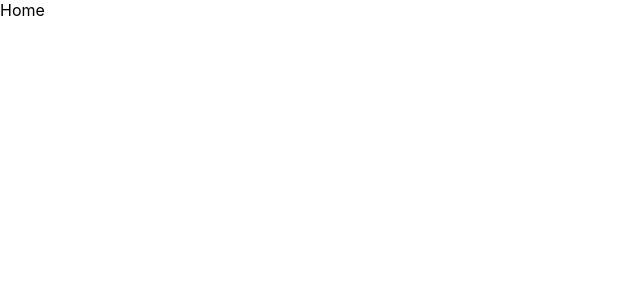
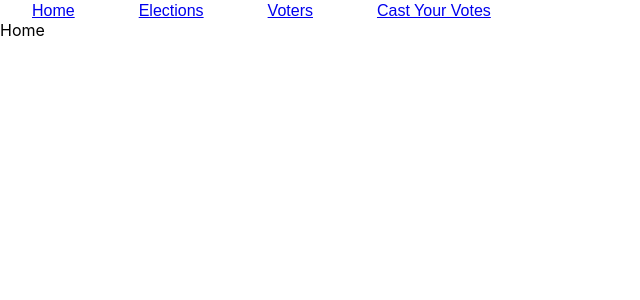
Before and after one commit to anunayamar/react-project-js, a React (Create React App) app: page / in a window 1280 px wide. Shown: the top 300 px of the page, without its empty margins (0-640 px from the left). Built offline with nearby package versions, Linux system fonts and the light colour scheme.

Commit message:
add nav bar

```diff
--- a/src/App.js
+++ b/src/App.js
@@ -1,12 +1,14 @@
 import { Route, Routes } from "react-router-dom";
 import ElectionContainer from "./components/ElectionContainer";
 import Home from "./components/Home";
+import NavBar from "./components/NavBar";
 import VoterContainer from "./components/VoterContainer";
 import VotingContainer from "./components/VotingContainer";
 
 function App() {
   return (
     <div className="App">
+      <NavBar />
       <Routes>
         <Route path="/elections" element={<ElectionContainer />} />
         <Route path="/voters" element={<VoterContainer />} />
--- /dev/null
+++ b/src/components/NavBar.js
@@ -0,0 +1,23 @@
+import React from "react";
+import { Link } from "react-router-dom";
+
+import "../styling/NavBar.css";
+
+export default function NavBar() {
+  return (
+    <nav>
+      <Link className="link" to="/home">
+        Home
+      </Link>
+      <Link className="link" to="/elections">
+        Elections
+      </Link>
+      <Link className="link" to="/voters">
+        Voters
+      </Link>
+      <Link className="link" to="/vote">
+        Cast Your Votes
+      </Link>
+    </nav>
+  );
+}
--- /dev/null
+++ b/src/styling/NavBar.css
@@ -0,0 +1,4 @@
+.link {
+    font-family: Arial, Helvetica, sans-serif;
+    margin: 2rem;
+}
```
